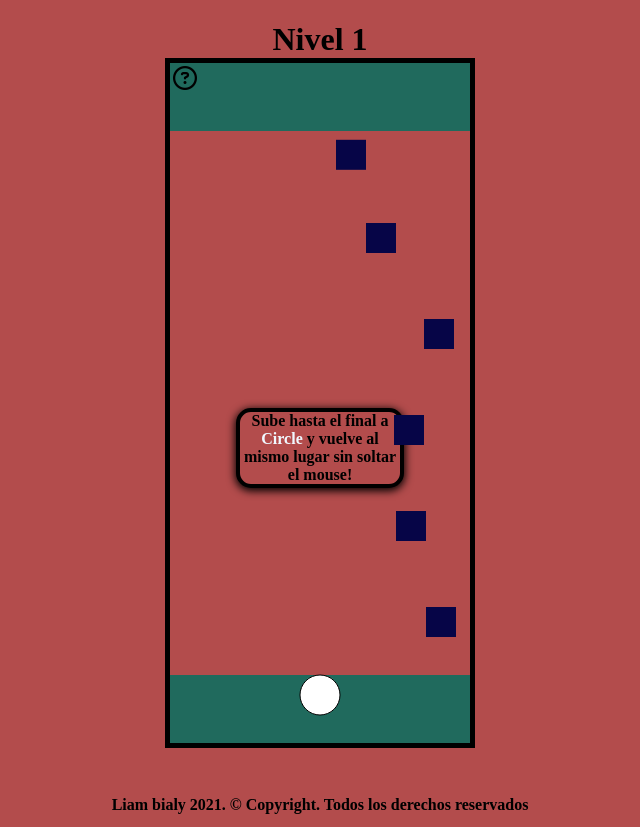
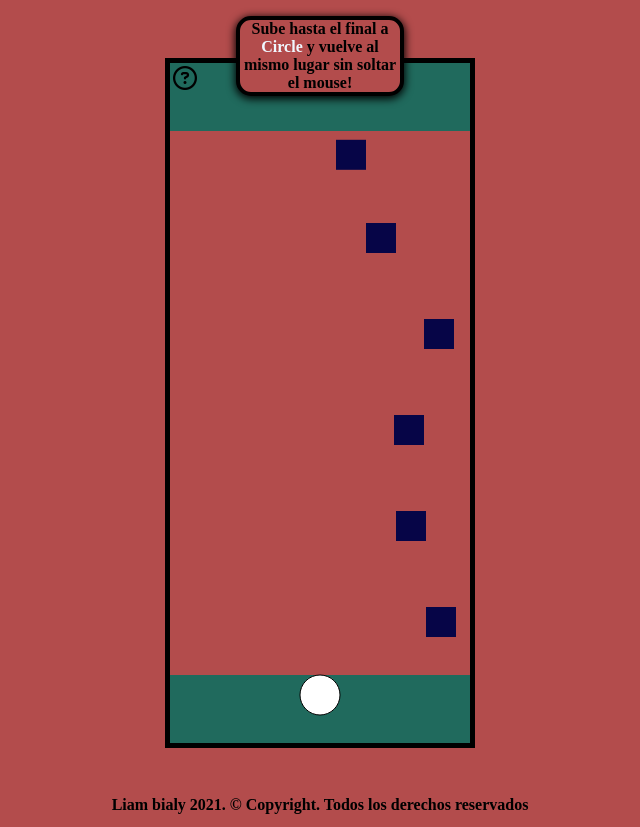
Before and after one commit to bialyLT/jueguito, a plain HTML site: page index.html in a window 1280 px wide. Both pictures are taken after a click on the button "Start Game". Shown: the top 827 px of the page, without its empty margins (320-960 px from the left). Drawn offline with nearby package versions, Linux system fonts and the light colour scheme; a web font is replaced by a local one.

Commit message:
solucionado alerta de ayuda

```diff
--- a/index.html
+++ b/index.html
@@ -11,10 +11,10 @@
 		<link rel="shortcut icon" href="faviconjueguito.ico" type="image/x-icon">
 	</head>
 	<body id="body">
-		<p class="alert__start" id="alertStart">
-			Sube hasta el final a <span class="circleText">Circle</span> y vuelve al mismo lugar sin soltar el mouse!
-		</p>
 		<main class="main" id="main">
+			<p class="alert__start" id="alertStart">
+				Sube hasta el final a <span class="circleText">Circle</span> y vuelve al mismo lugar sin soltar el mouse!
+			</p>
 			<header>
 				<h1 id="level"></h1>
 			</header>
--- a/styles.css
+++ b/styles.css
@@ -23,8 +23,8 @@ main {
 	display: flex;
 	align-items: center;
 	flex-direction: column;
-	/* justify-content: space-around; */
 	background-color: var(--main-red);
+	z-index: 5;
 }
 
 header > h1 {
@@ -84,6 +84,7 @@ footer {
 	border-radius: 15px;
 	box-shadow: 0px 2px 9px 1px;
 	visibility: hidden;
+	z-index: 8;
 }
 .circleText {
 	position: relative;
```
